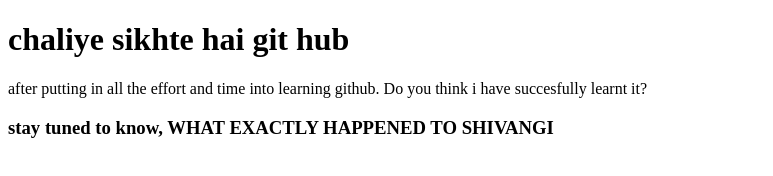
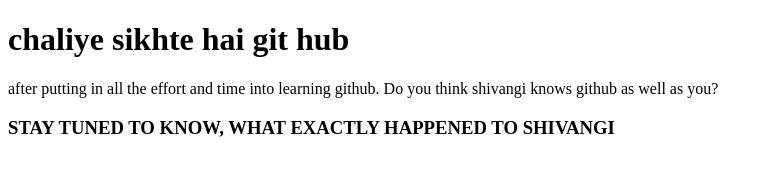
Before and after one commit to shivangi044/learning-git, a plain HTML site: page index.html in a window 1280 px wide. Shown: the whole page, without its empty margins (0-773 px from the left). Drawn offline with Linux system fonts and the light colour scheme.

Commit message:
improved paragraph

```diff
--- a/index.html
+++ b/index.html
@@ -9,8 +9,8 @@
     <h1>
        chaliye sikhte hai git hub
     </h1>
-    <p>after putting in all the effort and time into learning github. Do you think i have succesfully learnt it?</p>
-    <h3>stay tuned to know, WHAT EXACTLY HAPPENED TO SHIVANGI</h3>
+    <p>after putting in all the effort and time into learning github. Do you think shivangi knows github as well as you?</p>
+    <h3>STAY TUNED TO KNOW, WHAT EXACTLY HAPPENED TO SHIVANGI</h3>
 
 </body>
 </html>
```
